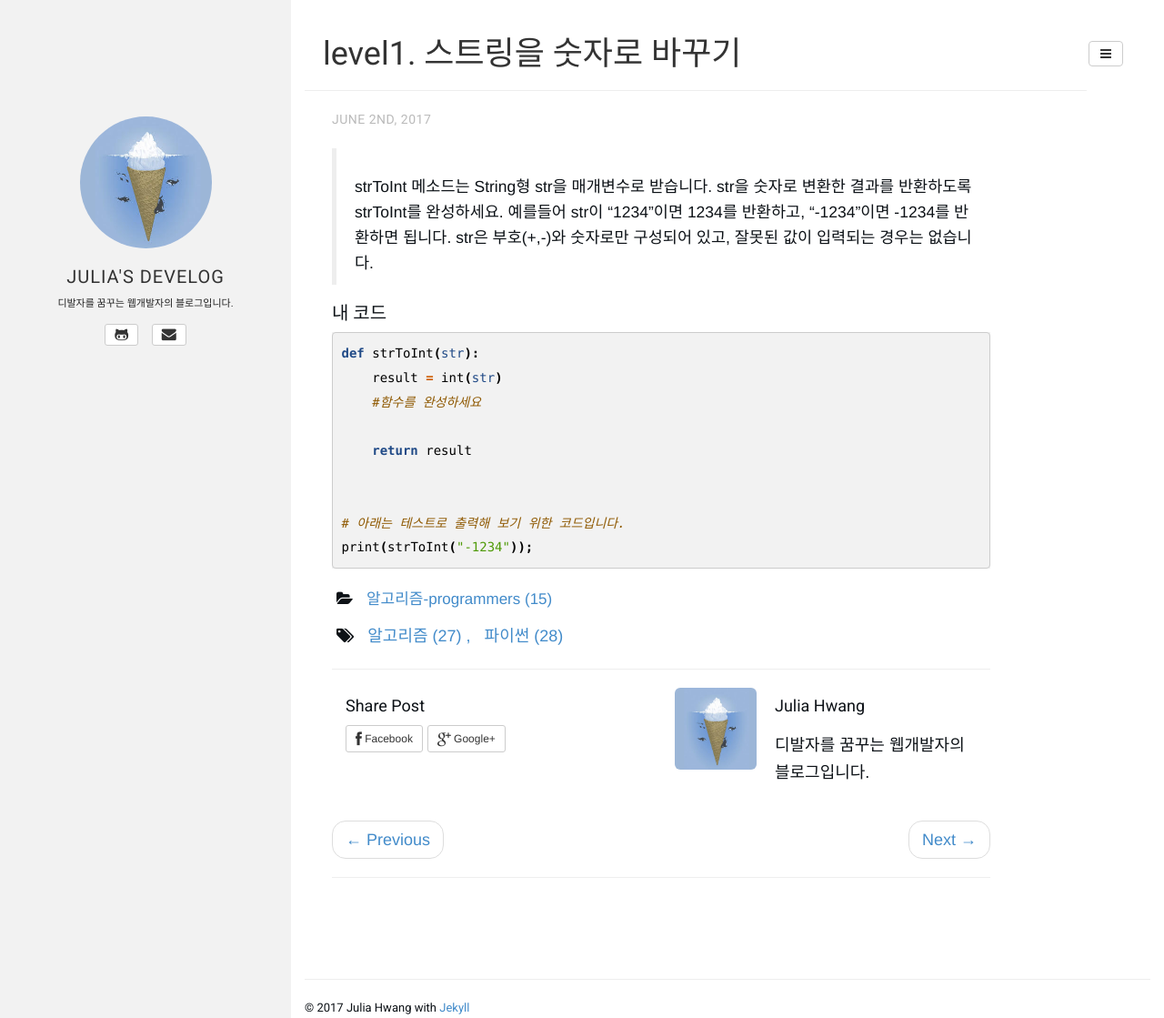
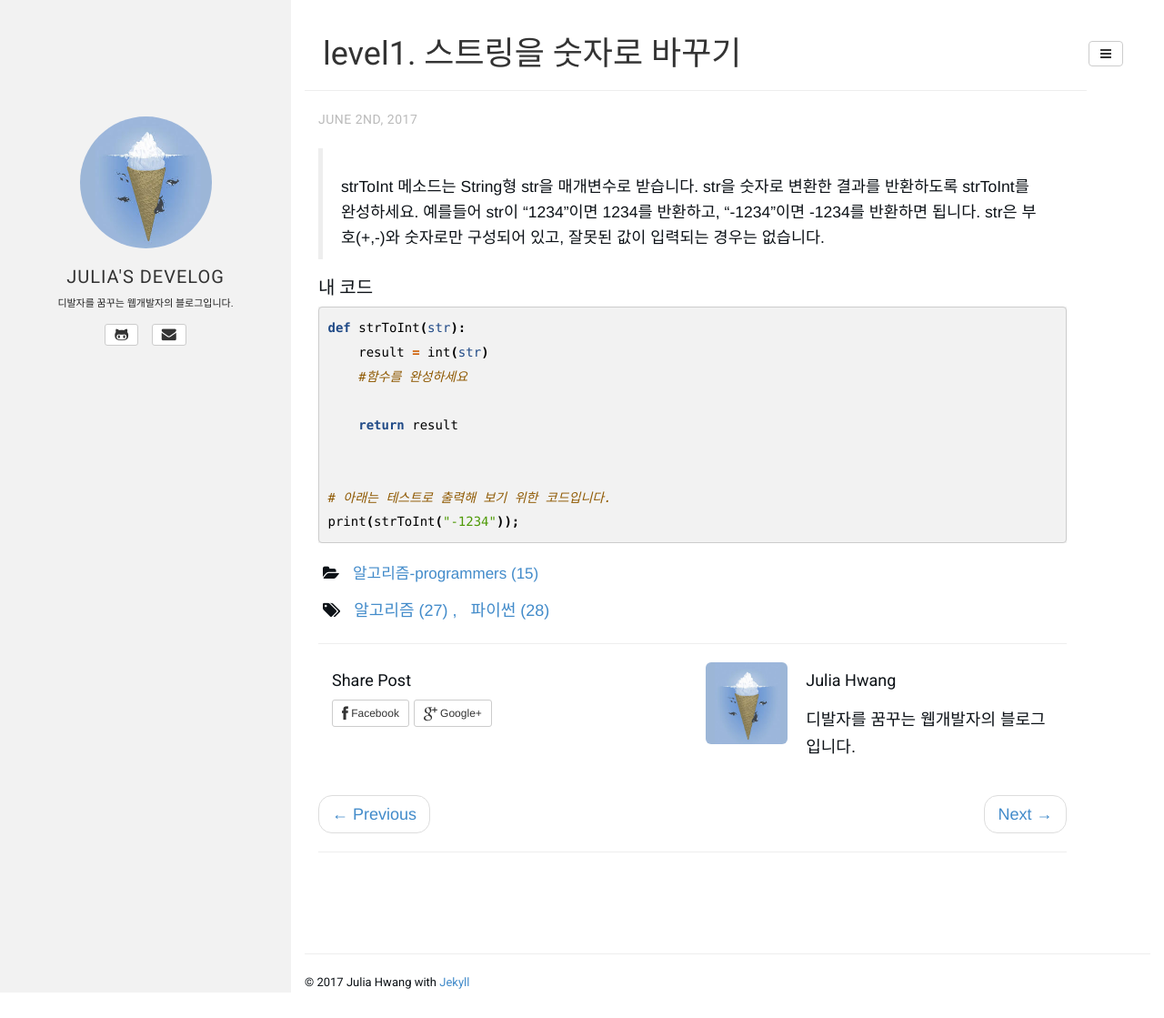
Before and after one commit to juliahwang/juliahwang.github.io, a Jekyll site: the page built from _posts/2017-06-02-level1. 스트링을숫자로바꾸기.md, in a window 1280 px wide and 1119 px high. Shown: the whole window at 91% size. Built offline with Jekyll 4.4.1, drawn with Linux system fonts in a browser that asks for light colours; some web fonts are replaced; comment, search, counter and statistics services are not loaded.

Commit message:
change width in post

```diff
--- a/_includes/post.html
+++ b/_includes/post.html
@@ -3,7 +3,7 @@
 </div>
 
 <article class="col-sm-11">
-	<div class="col-sm-11">
+	<div>
 	 <span class="post-date">
 	   {% assign d = page.date | date: "%d" | plus:'0' %}
 	   {{ page.date | date: "%B" }}
```
